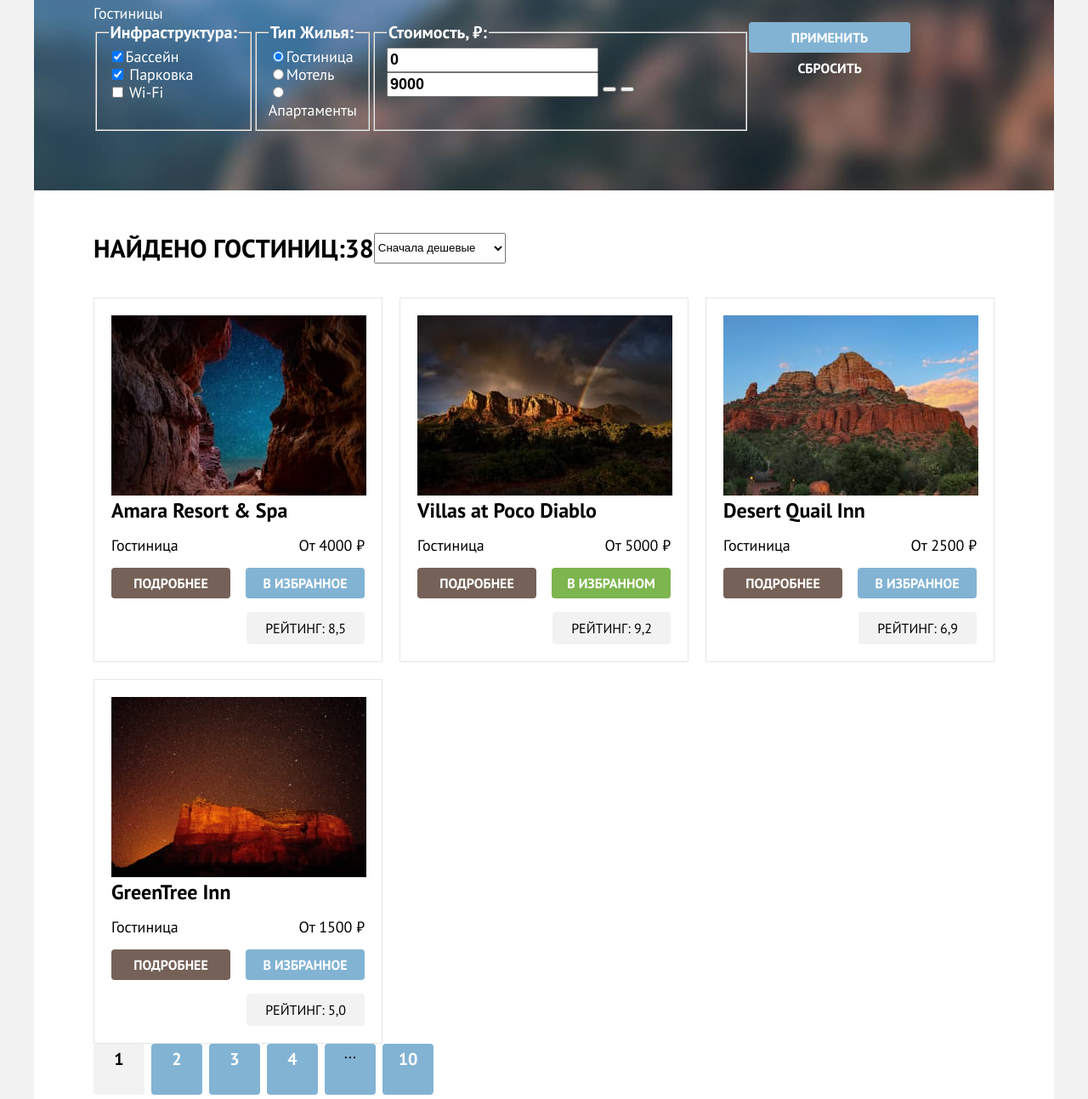
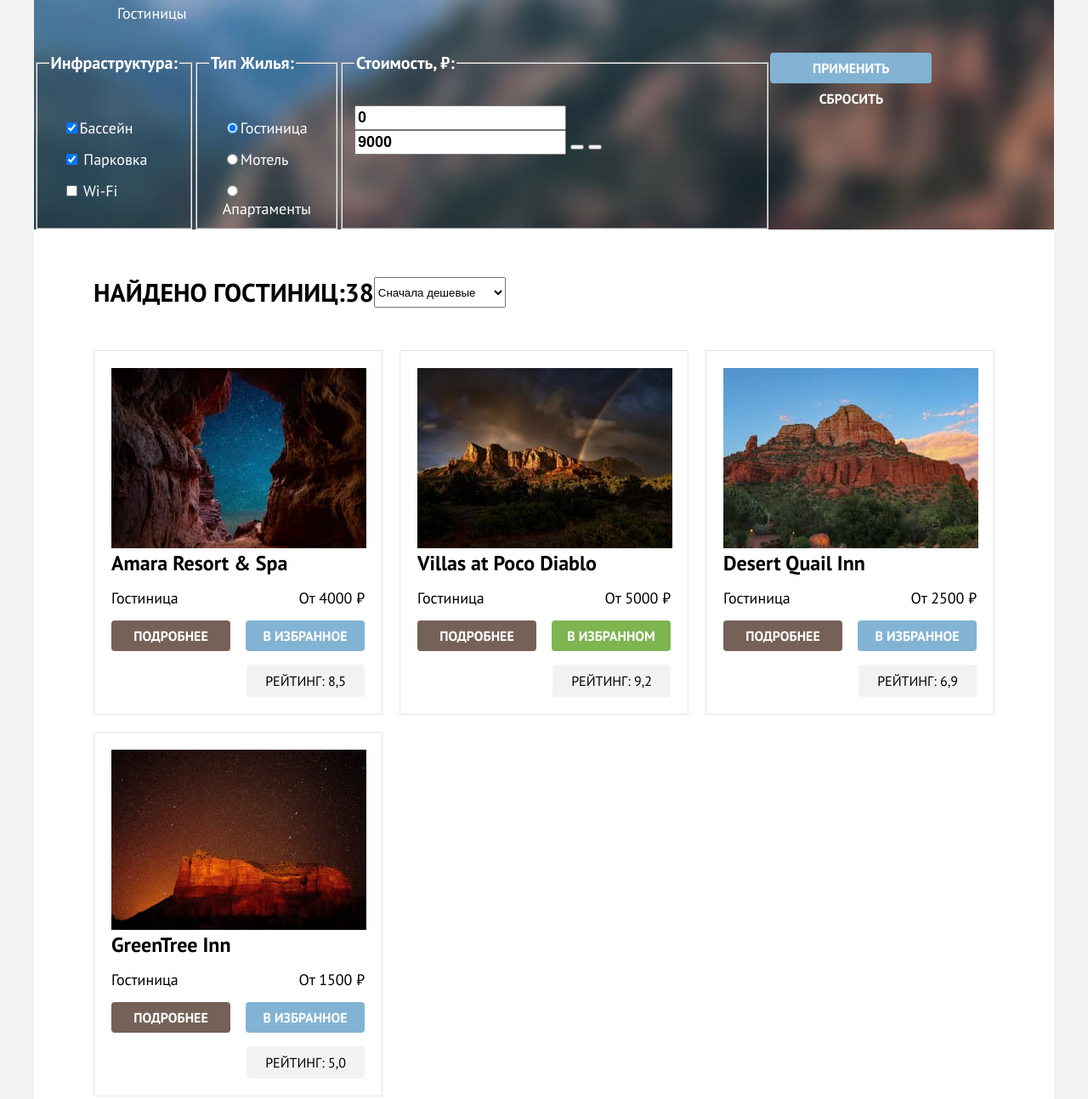
Before and after one commit to htmlacademy-htmlcss/2509131-sedona-1, a plain HTML site: page catalog.html in a window 1280 px wide. Shown: the part 186-1479 px from the top of the page at 85% size. Drawn offline with Linux system fonts and the light colour scheme.

Commit message:
добавляет вертикальные отступы на странице каталога

```diff
--- a/catalog.html
+++ b/catalog.html
@@ -48,7 +48,7 @@
       <h1 class="inner-header-title">Гостиницы Седоны</h1>
       <ul class="breadcrumbs">
         <li class="breadcrumbs-item">
-          <a class="button" href="index.html">
+          <a class="home-button" href="index.html">
             <span class="visually-hidden">Главная</span>
           </a>
         </li>
--- a/styles/styles.css
+++ b/styles/styles.css
@@ -454,6 +454,7 @@ background-color: #f2f2f2;
   list-style: none;
   width: 142px;
   display: flex;
+  flex-wrap: wrap;
 }
 
 .footer-contacts-social-button {
@@ -478,6 +479,7 @@ background-color: #f2f2f2;
 .catalog-header {
   display: flex;
   padding: 0 70px;
+  margin: 0;
 }
 
 .inner-header-title {
@@ -487,6 +489,8 @@ background-color: #f2f2f2;
   color: #ffffff;
   margin: 0;
   margin-bottom: 8px;
+  margin-left: 70px;
+  padding-top: 35px ;
 }
 
 .background-container {
@@ -496,8 +500,8 @@ background-color: #f2f2f2;
   background-repeat: no-repeat;
   background-color: #696563;
   color: #ffffff;
-  padding: 70px;
-  padding-top: 35px;
+  margin: 0;
+  padding: 0;
 }
 
 .breadcrumbs {
@@ -505,6 +509,21 @@ background-color: #f2f2f2;
   flex-wrap: wrap;
   margin: 0;
   padding: 0;
+  padding-left: 70px;
+  display: flex;
+  margin-top:  8px;
+}
+
+.breadcrumbs-item {
+  margin: 0;
+  padding: 0;
+  margin-bottom: 36px;
+}
+
+.home-button {
+  width: 13px;
+  height: 15px;
+  margin-right: 28px;
 }
 
 .hotels-filter {
@@ -516,6 +535,16 @@ background-color: #f2f2f2;
   line-height: 24px;
   font-weight: 700;
   color: #ffffff;
+  margin: 0;
+  margin-bottom: 32px;
+}
+
+.hotels-filter-item {
+  margin: 16px;
+}
+
+.hotels-filter-item:last-child {
+  margin-bottom: 0;
 }
 
 .price-input {
@@ -532,12 +561,15 @@ background-color: #f2f2f2;
 
 .sorting-results {
   background-color: #ffffff;
-  padding: 50px 70px 60px;
 }
 
 .sorting-results-container {
   display: flex;
   margin-bottom: 40px;
+  width: 1060px;
+  margin: 0 auto;
+  margin-top: 56.5px;
+  margin-bottom: 46.5px;
 }
 
 .sorting-results-title,
@@ -554,6 +586,7 @@ background-color: #f2f2f2;
   display: flex;
   flex-wrap: wrap;
   gap: 20px;
+  margin: 50px 70px 80px;
 }
 
 .hotel-card-row {
@@ -623,15 +656,8 @@ background-color: #f2f2f2;
   gap: 8px;
   margin: 0;
   padding: 0;
-}
-
-.pagination-item {
-  width: 60px;
-  height: 60px;
-  background-color: #82b3d3;
-  border-radius: 4px;
-  text-align: center;
-
+  margin-left: 70px;
+  margin-bottom: 60px;
 }
 
 .pagination-link {
@@ -642,6 +668,11 @@ background-color: #f2f2f2;
   color: #ffffff;
   background-color: #82b3d3;
   text-decoration: none;
+  padding: 11px 23px;
+  border-radius: 4px;
+  min-width: 60px;
+  min-height: 60px;
+  display: block;
 }
 
 .pagination-current {
```
